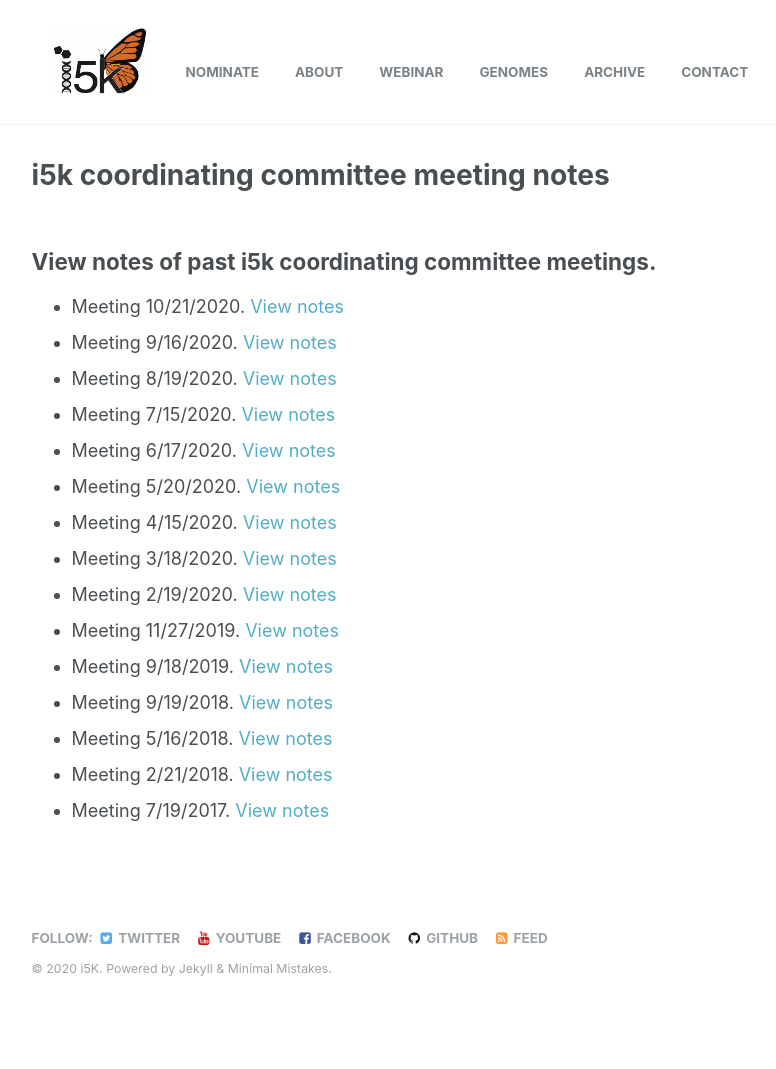
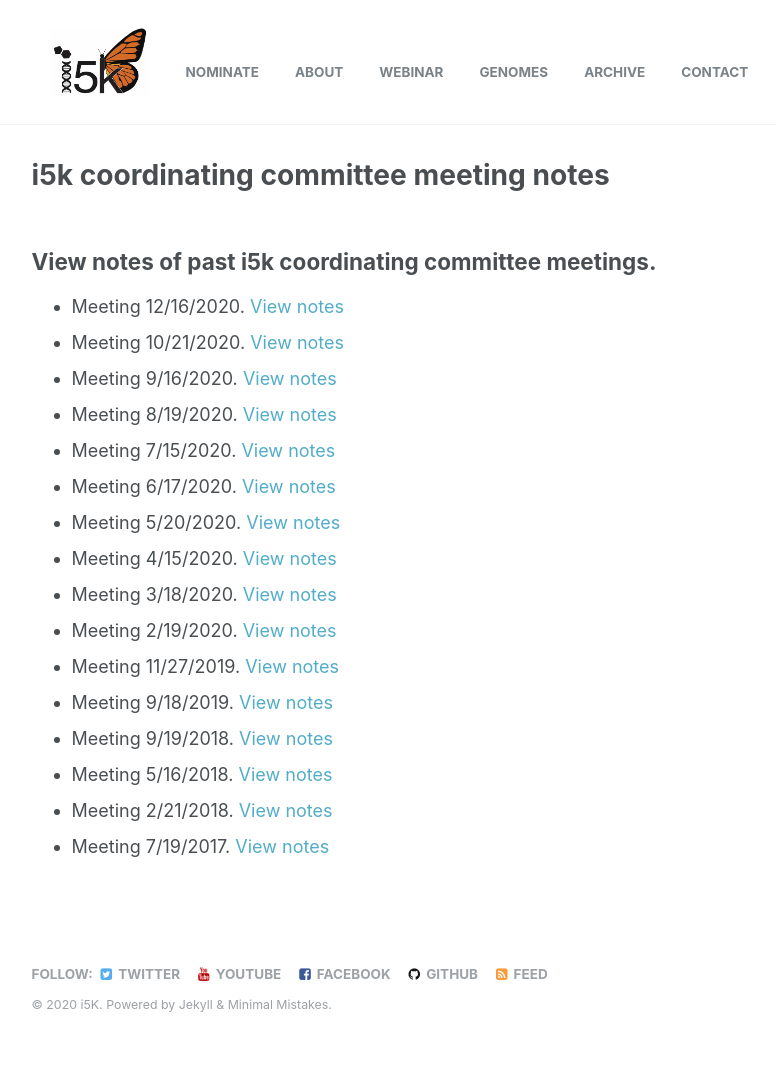
Before and after one commit to i5k/i5k.github.io, a Jekyll site: the page built from _pages/meeting-notes.md, in a window 1280 px wide. Shown: the whole page, without its empty margins (250-1026 px from the left). Built offline with Jekyll 4.4.1, drawn with Linux system fonts in a browser that asks for light colours; before the commit the page ends 1033 px from its top, so only the background shows below that.

Commit message:
Update meeting-notes.md

```diff
--- a/_pages/meeting-notes.md
+++ b/_pages/meeting-notes.md
@@ -6,6 +6,7 @@ permalink: /meeting-notes
 
 ## View notes of past i5k coordinating committee meetings.
 
+* Meeting 12/16/2020. [View notes](/meeting_notes/12-16-2020_Notes)
 * Meeting 10/21/2020. [View notes](/meeting_notes/10-21-2020_Notes)
 * Meeting 9/16/2020. [View notes](/meeting_notes/09-16-2020_Notes)
 * Meeting 8/19/2020. [View notes](/meeting_notes/08-19-2020_Notes)
```
